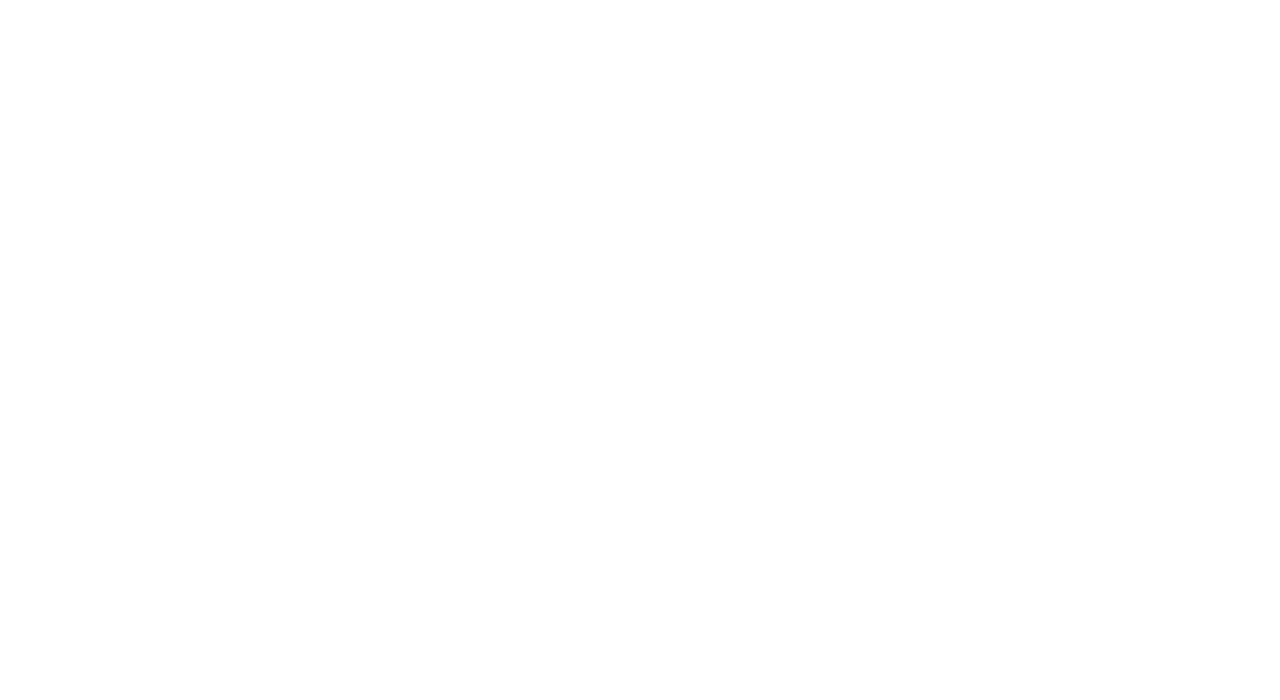
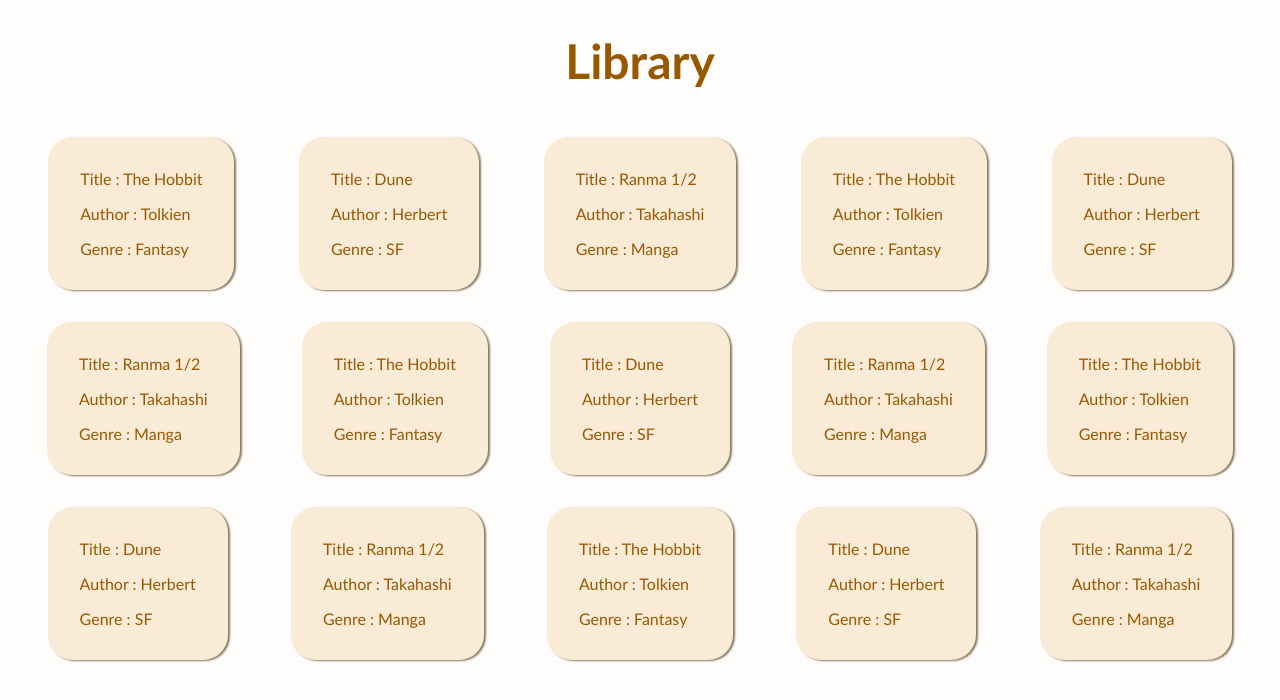
Before and after one commit to MudBadger/odin-library, a plain HTML site: page index.html in a window 1280 px wide. Drawn offline with Linux system fonts and the light colour scheme.

Commit message:
display books

```diff
--- a/app.js
+++ b/app.js
@@ -0,0 +1,54 @@
+const myLibrary = [];
+const title = document.querySelector("#title");
+const author = document.querySelector("#author");
+const genre = document.querySelector("#genre");
+const booksContainer = document.querySelector("#booksContainer");
+
+function Book(title, author, genre) {
+    this.title = title;
+    this.author = author;
+    this.genre = genre;
+}
+
+function addBookToLibrary(title, author, genre) {
+    const newBook = new Book(title, author, genre);
+    return myLibrary.push(newBook);
+}
+
+addBookToLibrary("The Hobbit", "Tolkien", "Fantasy");
+addBookToLibrary("Dune", "Herbert", "SF");
+addBookToLibrary("Ranma 1/2", "Takahashi", "Manga");
+addBookToLibrary("The Hobbit", "Tolkien", "Fantasy");
+addBookToLibrary("Dune", "Herbert", "SF");
+addBookToLibrary("Ranma 1/2", "Takahashi", "Manga");
+addBookToLibrary("The Hobbit", "Tolkien", "Fantasy");
+addBookToLibrary("Dune", "Herbert", "SF");
+addBookToLibrary("Ranma 1/2", "Takahashi", "Manga");
+addBookToLibrary("The Hobbit", "Tolkien", "Fantasy");
+addBookToLibrary("Dune", "Herbert", "SF");
+addBookToLibrary("Ranma 1/2", "Takahashi", "Manga");
+addBookToLibrary("The Hobbit", "Tolkien", "Fantasy");
+addBookToLibrary("Dune", "Herbert", "SF");
+addBookToLibrary("Ranma 1/2", "Takahashi", "Manga");
+
+function displayBook() {
+    myLibrary.forEach((book) => {
+        const bookCards = document.createElement("div");
+        bookCards.className = "bookCards";
+        const title = document.createElement("p");
+        title.className = "bookInfos";
+        const author = document.createElement("p");
+        author.className = "bookInfos";
+        const genre = document.createElement("p");
+        genre.className = "bookInfos";
+        title.textContent = "Title : " + book.title;
+        author.textContent = "Author : " + book.author;
+        genre.textContent = "Genre : " + book.genre;
+        bookCards.appendChild(title);
+        bookCards.appendChild(author);
+        bookCards.appendChild(genre);
+        booksContainer.appendChild(bookCards);
+    });
+}
+
+displayBook();
--- /dev/null
+++ b/assets/style.css
@@ -0,0 +1,28 @@
+body {
+    margin: 0;
+    padding: 0;
+    background-color: rgb(255, 253, 251);
+    font-family: "Gill Sans", "Gill Sans MT", Calibri, "Trebuchet MS",
+        sans-serif;
+    color: #975800;
+}
+
+#mainTitle {
+    display: flex;
+    justify-content: center;
+    font-size: 3rem;
+}
+#booksContainer {
+    display: flex;
+    justify-content: space-around;
+    margin: 1rem;
+    flex-wrap: wrap;
+}
+
+.bookCards {
+    background-color: #faebd7;
+    padding: 1rem 2rem;
+    margin: 1rem;
+    border-radius: 25px;
+    box-shadow: 2px 1px 2px rgb(139, 122, 98);
+}
--- a/index.html
+++ b/index.html
@@ -3,9 +3,12 @@
     <head>
         <meta charset="UTF-8" />
         <meta name="viewport" content="width=device-width, initial-scale=1.0" />
-        <title>Document</title>
+        <link rel="stylesheet" href="./assets/style.css" />
+        <title>Library</title>
     </head>
     <body>
+        <h1 id="mainTitle">Library</h1>
+        <div id="booksContainer"></div>
         <script src="app.js"></script>
     </body>
 </html>
```
